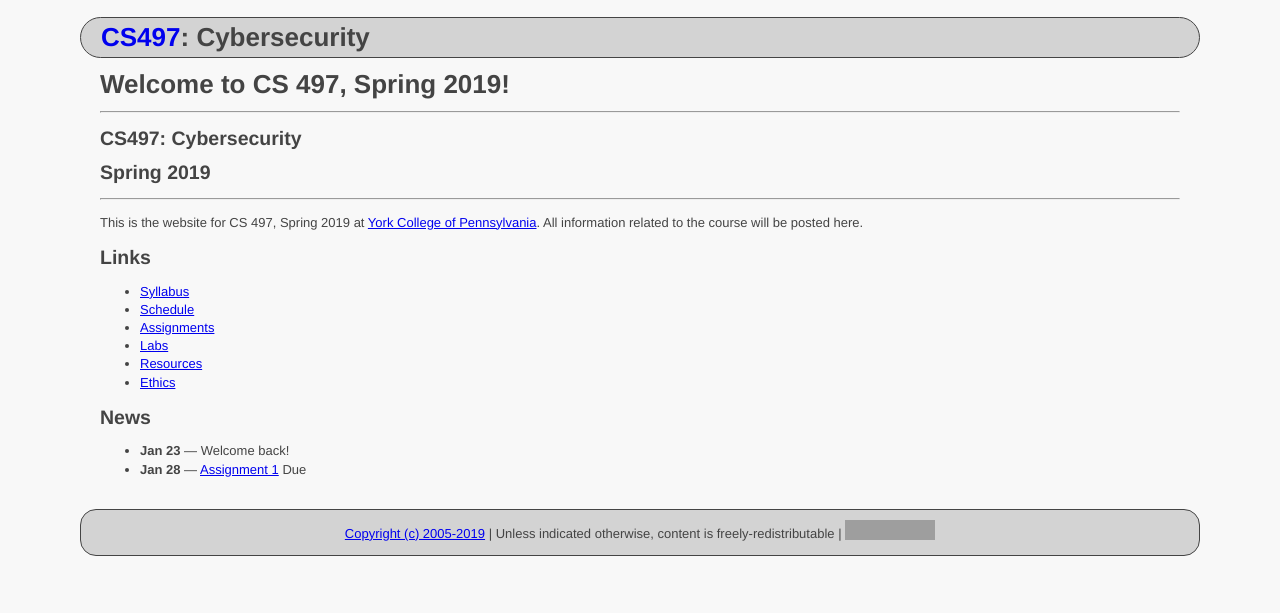
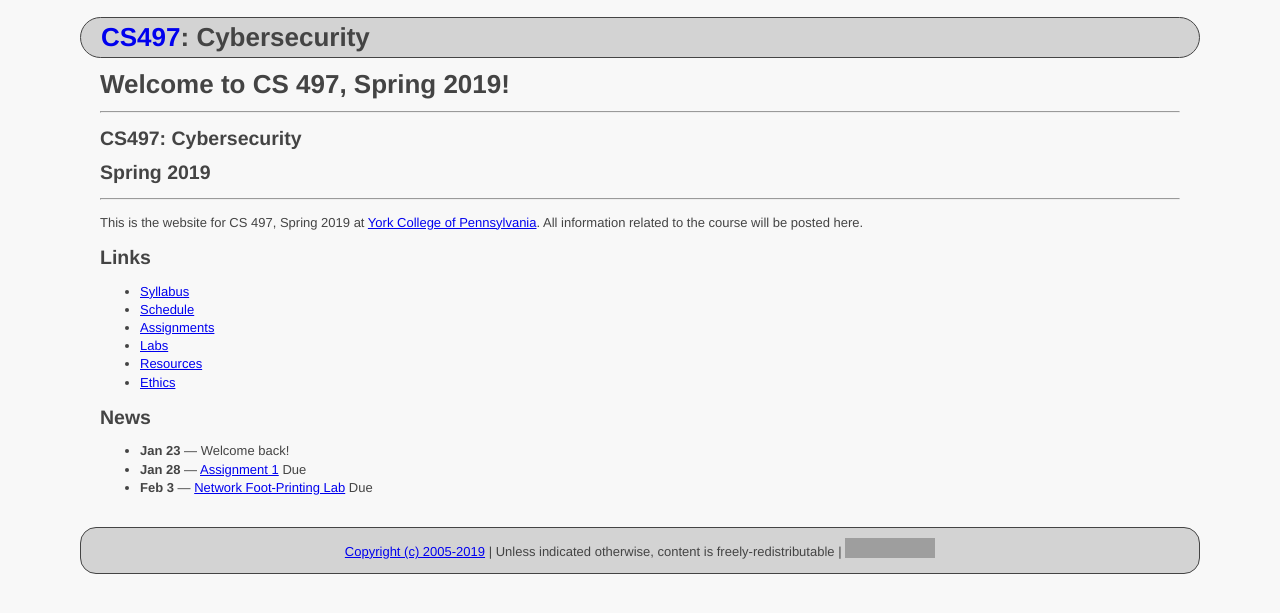
Before and after one commit to ycpcs/cs497-spring2019, a Jekyll site: the page built from index.md, in a window 1280 px wide. Shown: the top 613 px of the page. Built offline with Jekyll 4.4.1, drawn with Linux system fonts in a browser that asks for light colours; grey boxes are pictures that could not be loaded.

Commit message:
Update index.md

```diff
--- a/index.md
+++ b/index.md
@@ -30,3 +30,4 @@ All information related to the course will be posted here.
 
 * **Jan 23** &mdash; Welcome back!
 * **Jan 28** &mdash; [Assignment 1](assign/assign01.html) Due
+* **Feb 3**  &mdash; [Network Foot-Printing Lab](labs/lab02b.html) Due
```
